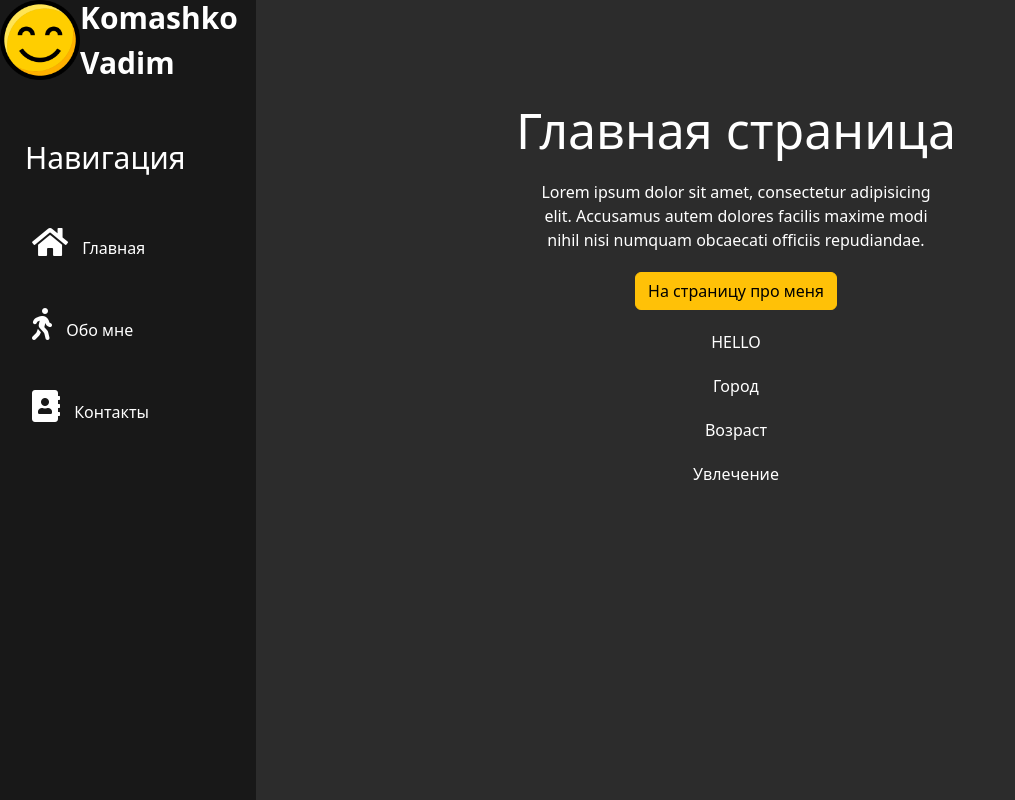
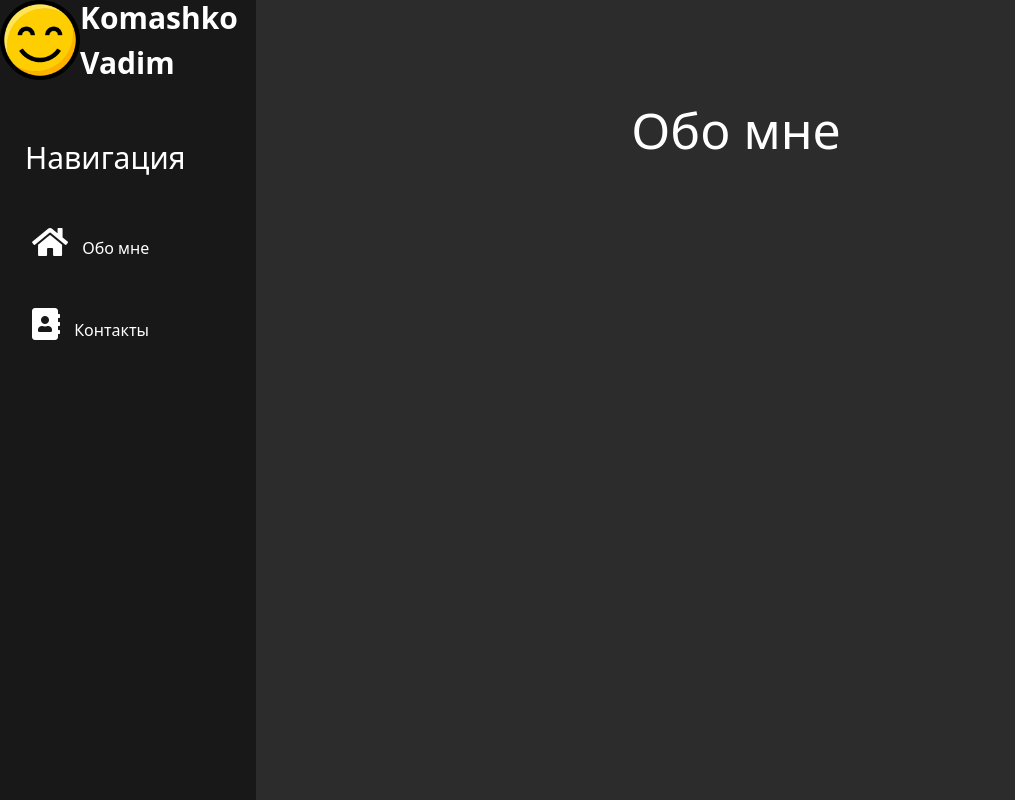
Before and after one commit to VadimRight/django_project, a Django app: page / in a window 1280 px wide. Shown: the whole page, without its empty margins (0-1015 px from the left). Run offline with Django 4.2, Linux system fonts and the light colour scheme; some libraries are stand-ins or nearby versions.

Commit message:
deleated about page and made the main page about myself

```diff
--- a/web_project/main/templates/main/index.html
+++ b/web_project/main/templates/main/index.html
@@ -4,19 +4,6 @@
 
 {% block content %}
     <div class ="features">
-        <h1>{{ title }}</h1>
-        <p>Lorem ipsum dolor sit amet, consectetur adipisicing elit. Accusamus autem dolores facilis maxime modi nihil nisi numquam obcaecati officiis repudiandae.</p>
-        <button class="btn btn-warning">На страницу про меня</button>
-
-        {% for val in values %}
-            {% if val == 'Hello' %}
-                    <p>{{val|upper }}</p>
-            {%endif%}
-        {% endfor %}
-
-        {% for val in character %}
-        <p>{{val}}</p>
-        {% endfor %}
-
+        <h1>Обо мне</h1>
     </div>
 {% endblock %}
--- a/web_project/main/templates/main/layout.html
+++ b/web_project/main/templates/main/layout.html
@@ -17,8 +17,7 @@
         <span class = "logo">Komashko Vadim</span>
         <h3>Навигация</h3>
         <ul>
-            <li><a href="{% url 'home' %}"><i class="fas fa-home fa-2x"></i> Главная</a></li>
-            <li><a href="{% url 'about' %}"><i class="fas fa-walking fa-2x"></i> Обо мне</a></li>
+            <li><a href="{% url 'home' %}"><i class="fas fa-home fa-2x"></i> Обо мне</a></li>
             <li><a href="#"><i class="fas fa-address-book fa-2x"></i> Контакты</a></li>
         </ul>
     </aside>
```
Also changed, not shown: web_project/main/templates/main/about.html (deleted, +0 -11 lines).
